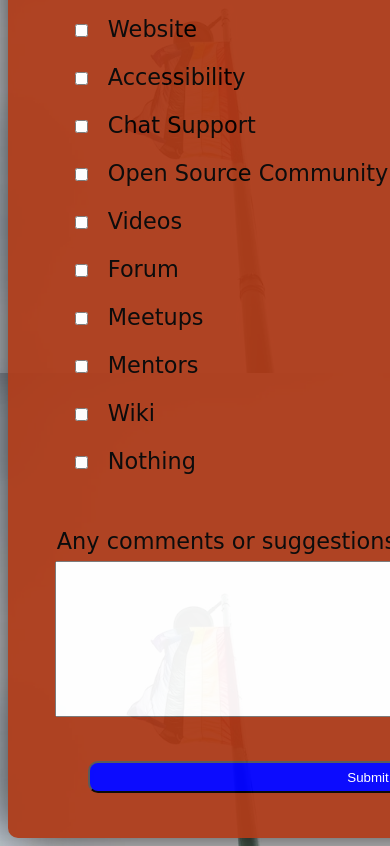
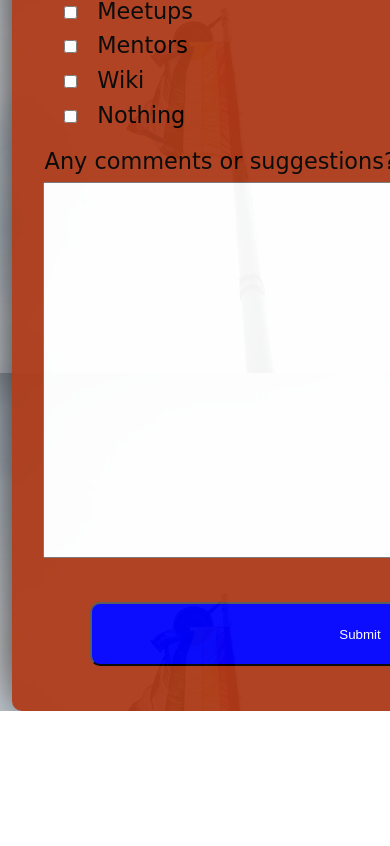
Before and after one commit to smraza547/Survey_Form, a plain HTML site: page index.html in a window 390 px wide. Shown: the part 797-1643 px from the top of the page. After the commit the page ends 1508 px from the top, so only its background shows below. Drawn offline with Linux system fonts and the light colour scheme.

Commit message:
Update styles.css
Adding Media Queries for Mobile Responsiveness

```diff
--- a/styles.css
+++ b/styles.css
@@ -1,3 +1,42 @@
+@media only screen and (max-width: 760px) {
+    *{
+        margin:0;
+    }
+    body{
+        height:100vh;
+    }
+    h1{
+        font-size: 2.3rem;
+    }
+    p{
+        margin-bottom:0.9vh;
+    }
+    main {
+        margin:0.6rem auto;
+        height: 100%;
+      }
+    form{
+        margin:auto;
+        width:80vh;
+        padding:0;
+        min-height:100vh;
+    }
+    form fieldset{
+        margin:0 0.4vh;
+    }
+    form label{
+        margin:0.2vh;
+    }
+    form input, form textarea{
+        font-size: 2rem;
+    }
+    form textarea{
+        min-width: 98%;
+    }
+    button{
+        min-height: 4rem;
+    }
+  }
 body{
     background-image:url(./images/Background.jpeg);
     background-size: contain;
```
